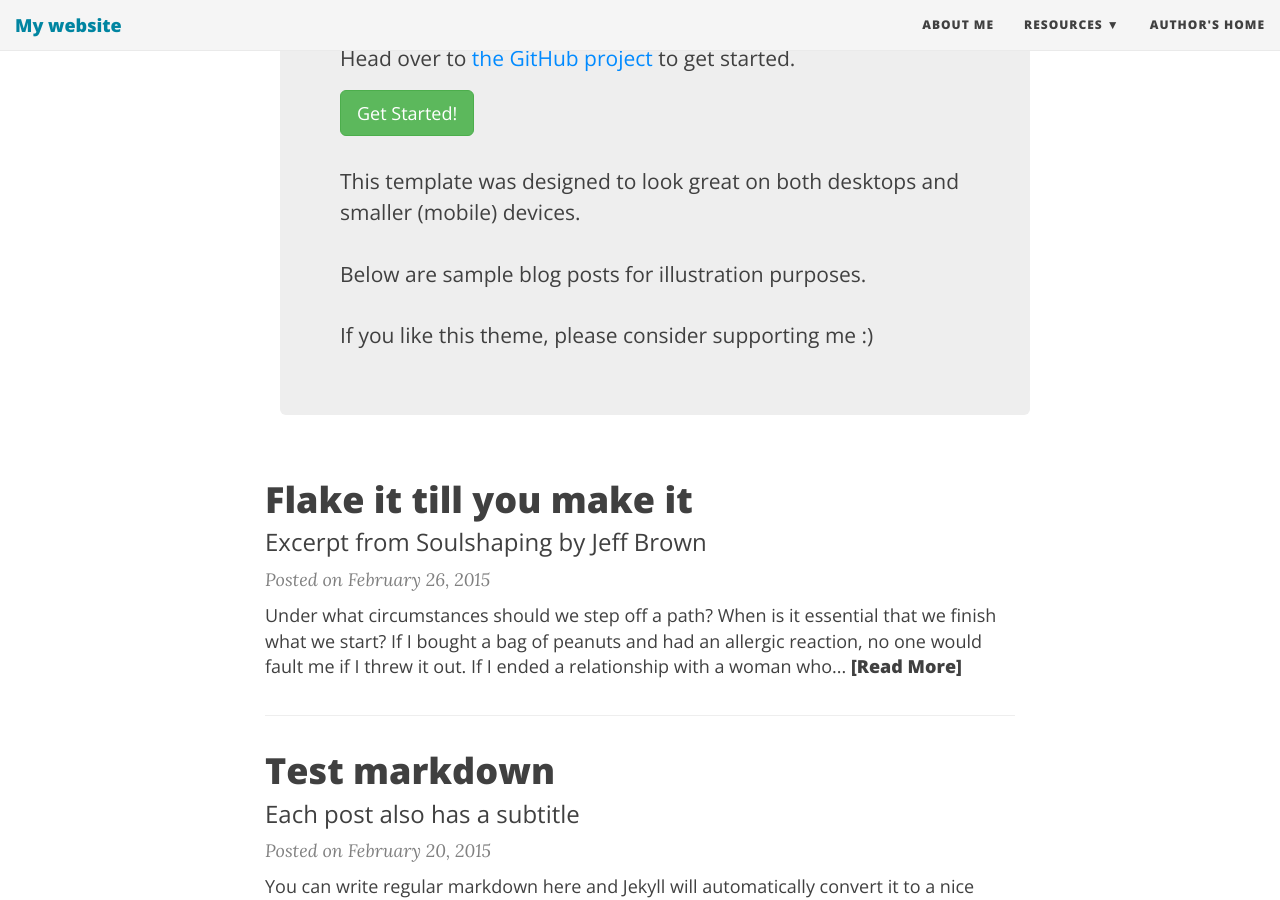
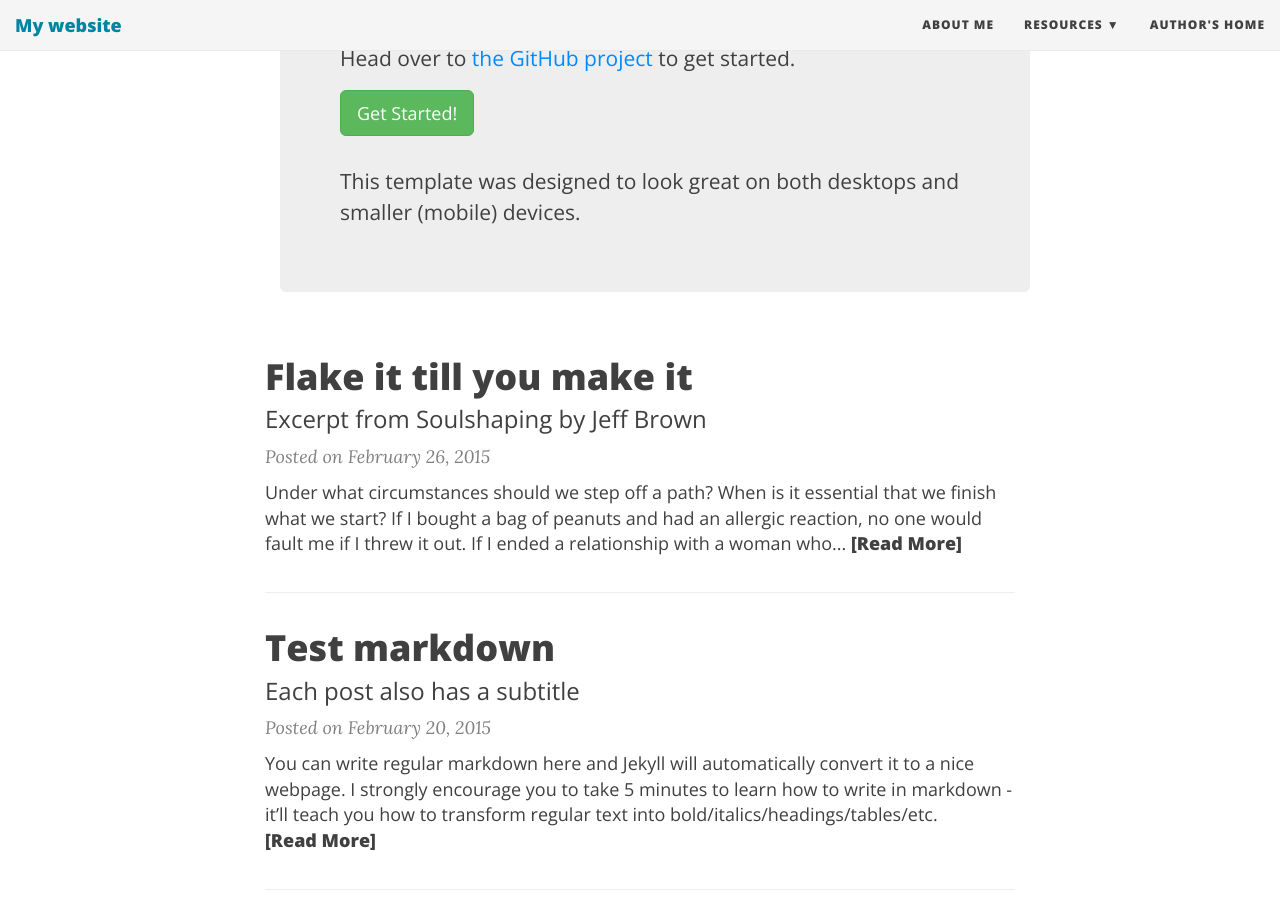
Before and after one commit to TylerAC/TylerAC.github.io, a Jekyll site: the page built from index.html, in a window 1280 px wide and 900 px high, scrolled down 459 px. Built offline with Jekyll 4.4.1, drawn with Linux system fonts in a browser that asks for light colours; nearby versions of some CDN libraries; the list of posts is cut into pages by our own code.

Commit message:
reorg templete

```diff
--- a/index.html
+++ b/index.html
@@ -15,8 +15,6 @@ use-site-title: true
           <a class="btn btn-success btn-lg get-started-btn" href="https://github.com/daattali/beautiful-jekyll#readme">Get Started!</a>
         </div>
         <p>This template was designed to look great on both desktops and smaller (mobile) devices.</p>
-        <p>Below are sample blog posts for illustration purposes.</p>
-        <p>If you like this theme, please consider supporting me :)</p>
       </div>
     </div>
   </div>
```
